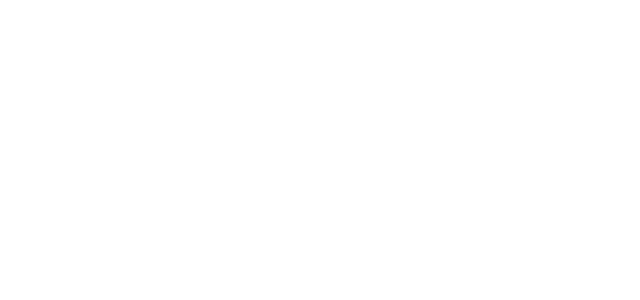
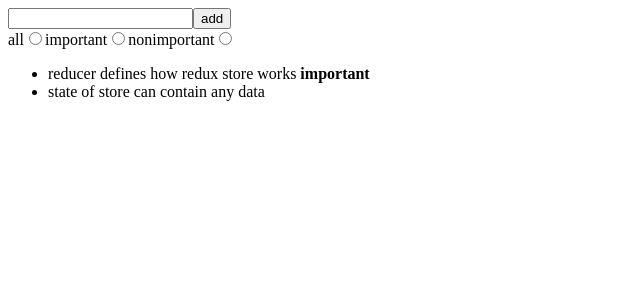
Before and after one commit to dyabk/notes-app-redux, a React (Create React App) app: page / in a window 1280 px wide. Shown: the top 300 px of the page, without its empty margins (0-640 px from the left). Built offline with nearby package versions, Linux system fonts and the light colour scheme.

Commit message:
Refactored the code. Installed Redux Toolkit. Changed the noteReducer

```diff
--- a/package.json
+++ b/package.json
@@ -3,6 +3,7 @@
   "version": "0.1.0",
   "private": true,
   "dependencies": {
+    "@reduxjs/toolkit": "^1.8.1",
     "@testing-library/jest-dom": "^5.16.4",
     "@testing-library/react": "^13.2.0",
     "@testing-library/user-event": "^13.5.0",
--- a/src/App.js
+++ b/src/App.js
@@ -1,34 +1,12 @@
 import NewNote from "./components/NewNote";
 import Notes from "./components/Notes";
+import VisibilityFilter from "./components/VisibilityFilter";
 
 const App = () => {
-  const filterSelected = (value) => {
-    console.log(value);
-  };
-
   return (
     <div>
       <NewNote />
-      <div>
-        all{" "}
-        <input
-          type="radio"
-          name="filter"
-          onChange={() => filterSelected("ALL")}
-        />
-        important{" "}
-        <input
-          type="radio"
-          name="filter"
-          onChange={() => filterSelected("IMPORTANT")}
-        />
-        nonimportant{" "}
-        <input
-          type="radio"
-          name="filter"
-          onChange={() => filterSelected("NONIMPORTANT")}
-        />
-      </div>
+      <VisibilityFilter />
       <Notes />
     </div>
   );
--- a/src/components/Notes.js
+++ b/src/components/Notes.js
@@ -12,7 +12,14 @@
 
 const Notes = () => {
   const dispatch = useDispatch();
-  const notes = useSelector((state) => state);
+  const notes = useSelector(({ filter, notes }) => {
+    if (filter === "ALL") {
+      return notes;
+    }
+    return filter === "IMPORTANT"
+      ? notes.filter((note) => note.important)
+      : notes.filter((note) => !note.important);
+  });
 
   return (
     <ul>
--- /dev/null
+++ b/src/components/VisibilityFilter.js
@@ -0,0 +1,31 @@
+import { filterChange } from "../reducers/filterReducer";
+import { useDispatch } from "react-redux";
+
+const VisibilityFilter = (props) => {
+  const dispatch = useDispatch();
+
+  return (
+    <div>
+      all
+      <input
+        type="radio"
+        name="filter"
+        onChange={() => dispatch(filterChange("ALL"))}
+      />
+      important
+      <input
+        type="radio"
+        name="filter"
+        onChange={() => dispatch(filterChange("IMPORTANT"))}
+      />
+      nonimportant
+      <input
+        type="radio"
+        name="filter"
+        onChange={() => dispatch(filterChange("NONIMPORTANT"))}
+      />
+    </div>
+  );
+};
+
+export default VisibilityFilter;
--- a/src/index.js
+++ b/src/index.js
@@ -1,35 +1,24 @@
 import React from "react";
 import ReactDOM from "react-dom/client";
-import { createStore, combineReducers } from "redux";
 import { Provider } from "react-redux";
+import { configureStore } from "@reduxjs/toolkit";
 import App from "./App";
 
 import noteReducer from "./reducers/noteReducer";
 import filterReducer from "./reducers/filterReducer";
 
-import { createNote } from "./reducers/noteReducer";
-import { filterChange } from "./reducers/filterReducer";
-
-const reducer = combineReducers({
-  notes: noteReducer,
-  filter: filterReducer,
+const store = configureStore({
+  reducer: {
+    notes: noteReducer,
+    filter: filterReducer,
+  },
 });
-
-const store = createStore(reducer);
 
 console.log(store.getState());
 
-store.subscribe(() => console.log(store.getState()));
-store.dispatch(filterChange("IMPORTANT"));
-store.dispatch(
-  createNote("combineReducers forms one reducer from many simple reducers")
-);
-
 ReactDOM.createRoot(document.getElementById("root")).render(
-  /*
   <Provider store={store}>
     <App />
   </Provider>,
-  */
-  <div />
+  document.getElementById("root")
 );
--- a/src/reducers/noteReducer.js
+++ b/src/reducers/noteReducer.js
@@ -1,50 +1,43 @@
-const initialState = {
-  notes: [
-    {
-      content: "reducer defines how redux store works",
-      important: true,
-      id: 1,
+import { createSlice } from "@reduxjs/toolkit";
+
+const initialState = [
+  {
+    content: "reducer defines how redux store works",
+    important: true,
+    id: 1,
+  },
+  {
+    content: "state of store can contain any data",
+    important: false,
+    id: 2,
+  },
+];
+
+const generateId = () => Number((Math.random() * 1000000).toFixed(0));
+
+const noteSlice = createSlice({
+  name: "notes",
+  initialState,
+  reducers: {
+    createNote(state, action) {
+      const content = action.payload;
+      state.push({
+        content,
+        important: false,
+        id: generateId(),
+      });
     },
-    { content: "state of store can contain any data", important: false, id: 2 },
-  ],
-  filter: "IMPORTANT",
-};
-
-const noteReducer = (state = initialState, action) => {
-  switch (action.type) {
-    case "NEW_NOTE":
-      return [...state.notes, action.data];
-    case "TOGGLE_IMPORTANCE":
-      const id = action.data.id;
+    toggleImportanceOf(state, action) {
+      const id = action.payload;
       const noteToChange = state.find((n) => n.id === id);
       const changedNote = {
         ...noteToChange,
         important: !noteToChange.important,
       };
       return state.map((note) => (note.id !== id ? note : changedNote));
-    default:
-      return state;
-  }
-};
+    },
+  },
+});
 
-const generateId = () => Number((Math.random() * 1000000).toFixed(0));
-
-export const createNote = (content) => {
-  return {
-    type: "NEW_NOTE",
-    data: {
-      content,
-      important: false,
-      id: generateId(),
-    },
-  };
-};
-
-export const toggleImportanceOf = (id) => {
-  return {
-    type: "TOGGLE_IMPORTANCE",
-    data: { id },
-  };
-};
-
-export default noteReducer;
+export const { createNote, toggleImportanceOf } = noteSlice.actions;
+export default noteSlice.reducer;
```
Also changed, not shown: 1 other file (tests, documents, lock files or other folders).
